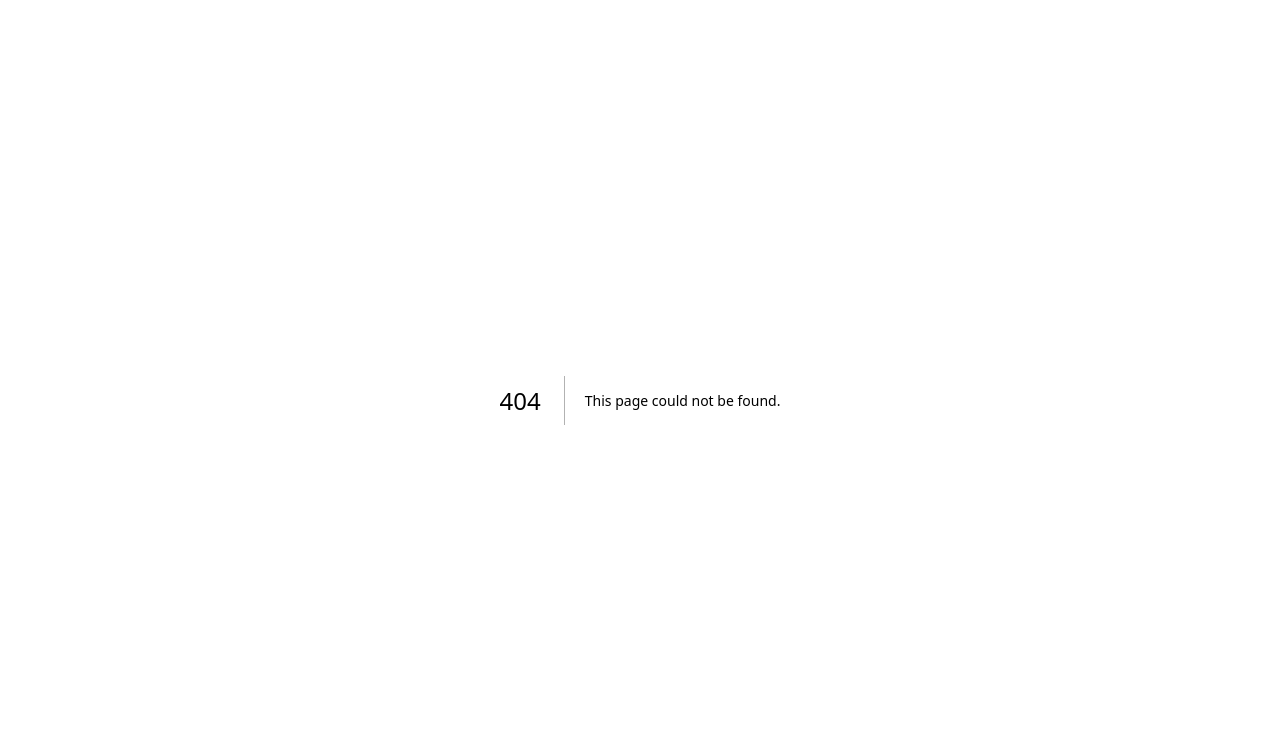
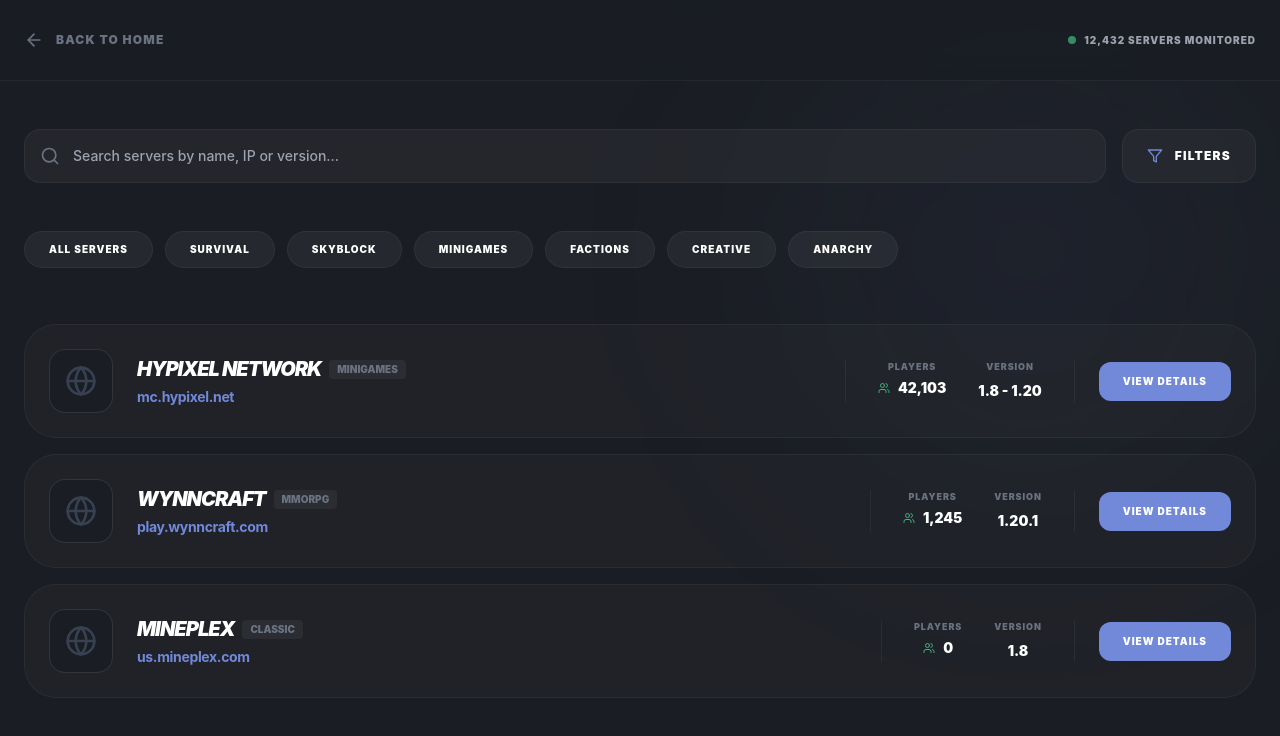
Before and after one commit to matemate123/mmapi-web, a Next.js app: page /servers in a window 1280 px wide. Before the commit this address had no page. Shown: the top 736 px of the page. Built offline with nearby package versions, Linux system fonts and the light colour scheme.

Commit message:
feat: added servers page and pricing updates

```diff
--- /dev/null
+++ b/app/servers/page.tsx
@@ -0,0 +1,124 @@
+'use client';
+
+import React, { useState } from 'react';
+import { motion } from 'framer-motion';
+import {
+  Search, Filter, Globe, Users,
+  Activity, ArrowLeft, ChevronRight, LayoutGrid, List
+} from 'lucide-react';
+import Link from 'next/link';
+
+export default function ServersPage() {
+  const [search, setSearch] = useState('');
+
+  // Servidores de ejemplo (Esto luego vendrá de tu API/DB)
+  const servers = [
+    { id: 1, name: "Hypixel Network", ip: "mc.hypixel.net", players: "42,103", version: "1.8 - 1.20", status: "online", type: "Minigames" },
+    { id: 2, name: "Wynncraft", ip: "play.wynncraft.com", players: "1,245", version: "1.20.1", status: "online", type: "MMORPG" },
+    { id: 3, name: "Mineplex", ip: "us.mineplex.com", players: "0", version: "1.8", status: "offline", type: "Classic" },
+  ];
+
+  return (
+    <div className="min-h-screen bg-[#1a1d23] text-white selection:bg-[#7289da]/30">
+      {/* Glow Effects */}
+      <div className="fixed inset-0 overflow-hidden pointer-events-none">
+        <div className="absolute top-0 right-0 w-[500px] h-[500px] bg-[#7289da]/5 rounded-full blur-[120px]" />
+      </div>
+
+      {/* Header / Nav */}
+      <nav className="border-b border-white/5 backdrop-blur-md bg-[#1a1d23]/80 sticky top-0 z-50">
+        <div className="max-w-7xl mx-auto px-6 h-20 flex items-center justify-between">
+          <Link href="/" className="flex items-center gap-3 group">
+            <ArrowLeft className="w-5 h-5 text-gray-500 group-hover:text-white transition-colors" />
+            <span className="font-black text-xs uppercase tracking-widest text-gray-500 group-hover:text-white">Back to Home</span>
+          </Link>
+          <div className="flex items-center gap-2">
+            <div className="w-2 h-2 rounded-full bg-[#43b581] animate-pulse" />
+            <span className="text-[10px] font-black uppercase tracking-widest text-gray-400">12,432 Servers Monitored</span>
+          </div>
+        </div>
+      </nav>
+
+      <main className="max-w-7xl mx-auto px-6 py-12 relative z-10">
+        {/* Search & Filter Section */}
+        <div className="flex flex-col md:flex-row gap-4 mb-12">
+          <div className="relative flex-1 group">
+            <Search className="absolute left-4 top-1/2 -translate-y-1/2 w-5 h-5 text-gray-500 group-focus-within:text-[#7289da] transition-colors" />
+            <input
+              type="text"
+              placeholder="Search servers by name, IP or version..."
+              className="w-full bg-[#2f3136]/50 border border-white/5 rounded-2xl py-4 pl-12 pr-4 focus:outline-none focus:border-[#7289da]/40 transition-all text-sm font-medium"
+              onChange={(e) => setSearch(e.target.value)}
+            />
+          </div>
+          <button className="flex items-center gap-3 px-6 py-4 bg-[#2f3136]/50 border border-white/5 rounded-2xl text-xs font-black uppercase tracking-widest hover:bg-[#2f3136] transition-all">
+            <Filter className="w-4 h-4 text-[#7289da]" /> Filters
+          </button>
+        </div>
+
+        {/* Categories Bar */}
+        <div className="flex gap-3 overflow-x-auto pb-6 no-scrollbar">
+          {['All Servers', 'Survival', 'Skyblock', 'Minigames', 'Factions', 'Creative', 'Anarchy'].map((cat) => (
+            <button key={cat} className="whitespace-nowrap px-6 py-2.5 rounded-full bg-white/5 border border-white/5 text-[10px] font-black uppercase tracking-widest hover:bg-[#7289da] hover:border-[#7289da] transition-all">
+              {cat}
+            </button>
+          ))}
+        </div>
+
+        {/* Servers List */}
+        <div className="space-y-4 mt-8">
+          {servers.map((server) => (
+            <ServerRow key={server.id} server={server} />
+          ))}
+        </div>
+      </main>
+    </div>
+  );
+}
+
+function ServerRow({ server }: any) {
+  return (
+    <motion.div
+      initial={{ opacity: 0, y: 20 }}
+      animate={{ opacity: 1, y: 0 }}
+      whileHover={{ scale: 1.005, backgroundColor: 'rgba(255,255,255,0.02)' }}
+      className="bg-[#2f3136]/30 border border-white/5 rounded-[2rem] p-6 flex flex-col md:flex-row items-center gap-6 group transition-all"
+    >
+      {/* Icon/Logo Placeholder */}
+      <div className="w-16 h-16 bg-[#1a1d23] rounded-2xl flex items-center justify-center border border-white/10 group-hover:border-[#7289da]/40 transition-colors shrink-0">
+        <Globe className="w-8 h-8 text-gray-700 group-hover:text-[#7289da] transition-colors" />
+      </div>
+
+      {/* Info */}
+      <div className="flex-1 text-center md:text-left">
+        <div className="flex flex-col md:flex-row md:items-center gap-2 mb-1">
+          <h3 className="text-xl font-black tracking-tighter uppercase italic">{server.name}</h3>
+          <span className="text-[10px] font-black px-2 py-0.5 rounded bg-white/5 text-gray-500 uppercase w-fit mx-auto md:mx-0">
+            {server.type}
+          </span>
+        </div>
+        <p className="text-sm font-bold text-[#7289da] tracking-tight">{server.ip}</p>
+      </div>
+
+      {/* Stats */}
+      <div className="flex gap-8 px-8 border-x border-white/5 hidden lg:flex">
+        <div className="text-center">
+          <p className="text-[9px] font-black text-gray-500 uppercase tracking-widest mb-1 text-center">Players</p>
+          <div className="flex items-center gap-2 justify-center">
+            <Users className="w-3 h-3 text-[#43b581]" />
+            <span className="font-black text-sm">{server.players}</span>
+          </div>
+        </div>
+        <div className="text-center">
+          <p className="text-[9px] font-black text-gray-500 uppercase tracking-widest mb-1">Version</p>
+          <span className="font-black text-sm">{server.version}</span>
+        </div>
+      </div>
+
+      {/* Action */}
+      <button className="px-6 py-3 bg-[#7289da] hover:bg-[#5b6eae] rounded-xl text-[10px] font-black uppercase tracking-widest transition-all">
+        View Details
+      </button>
+    </motion.div>
+  );
+}
```
